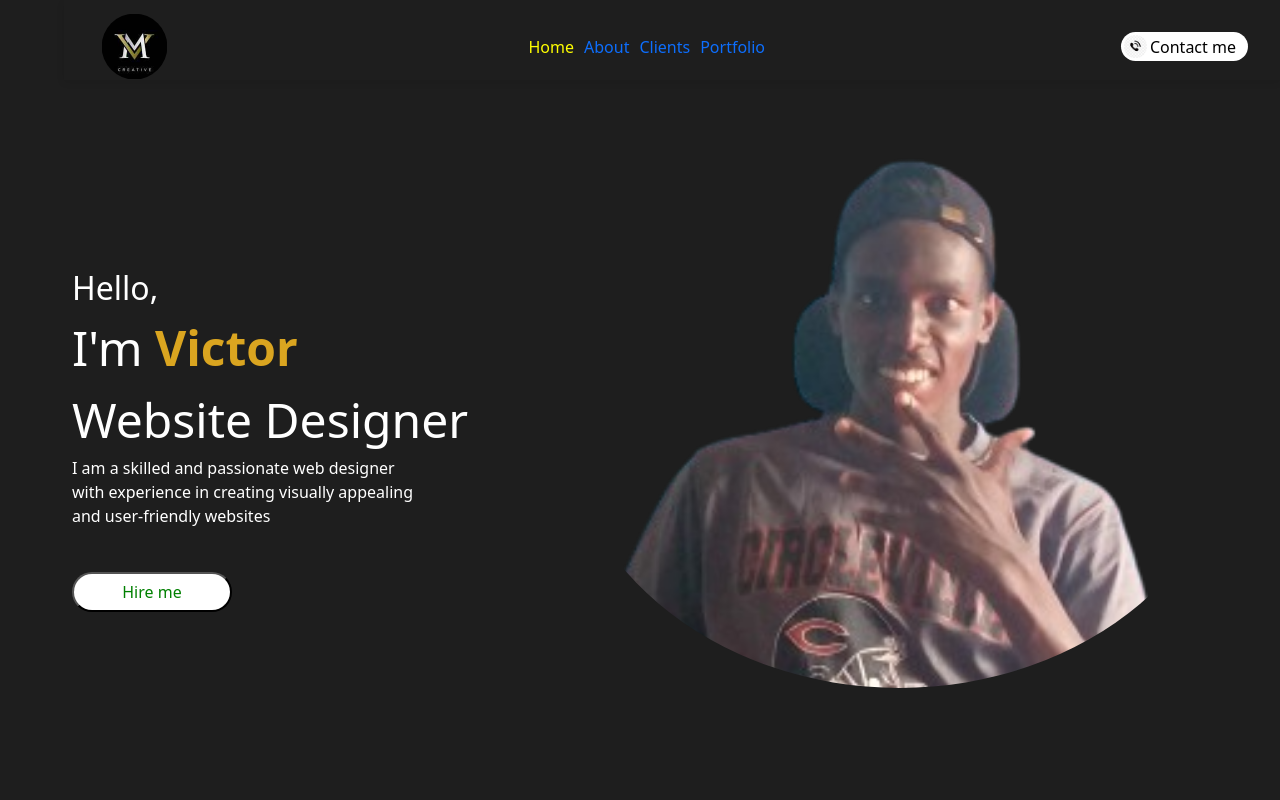
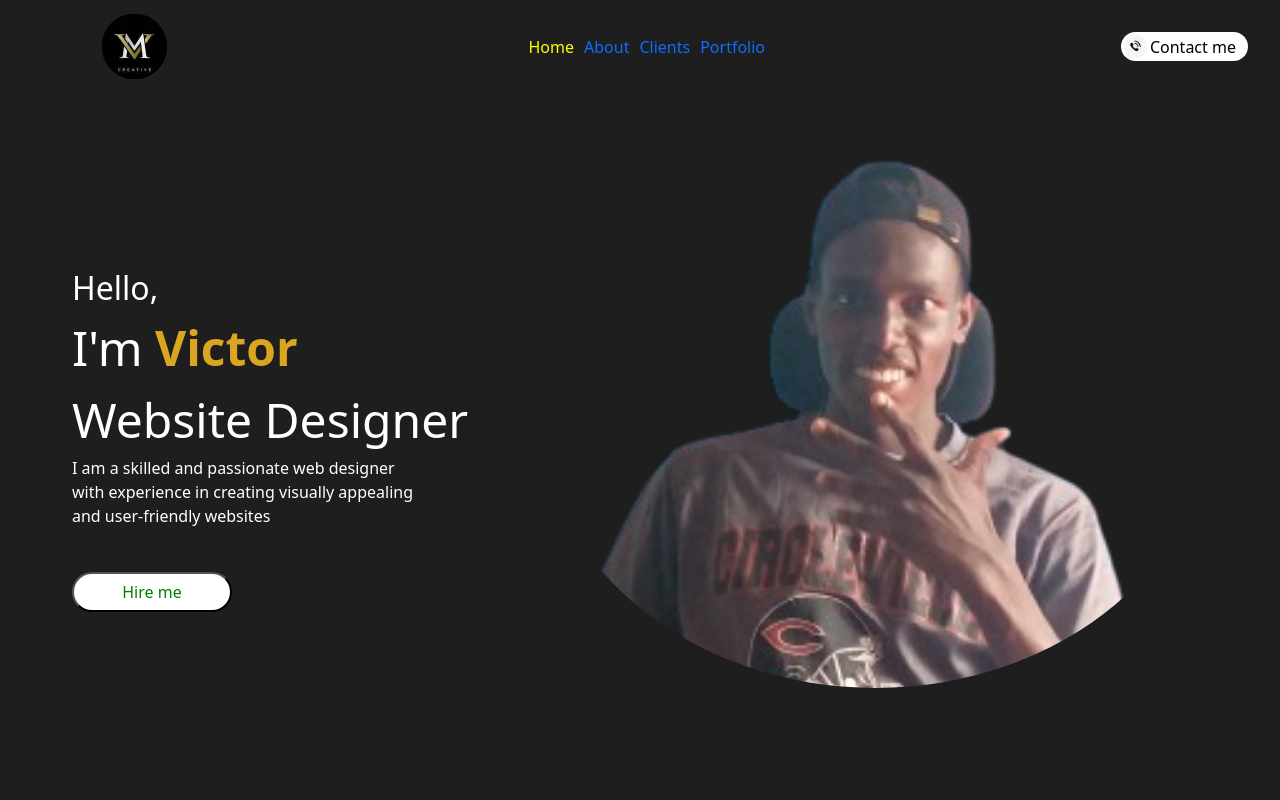
Before and after one commit to VictorMurigu/my-portfolio1, a React (Create React App) app: page / in a window 1280 px wide. Shown: the top 800 px of the page. Built offline with nearby package versions, Linux system fonts and the light colour scheme.

Commit message:
Update App.css

```diff
--- a/src/App.css
+++ b/src/App.css
@@ -155,7 +155,7 @@ nav.navbar {
     z-index:-1;
     top: 7rem;
     object-fit: cover;
-    right: 0;
+    right: 1.5rem;
     /* left:60%; */
     /* transform:translateX(-20%); */
     background: transparent;
```
